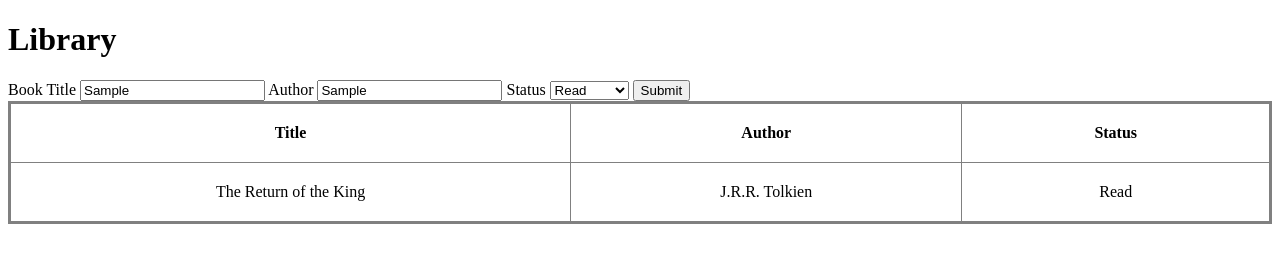
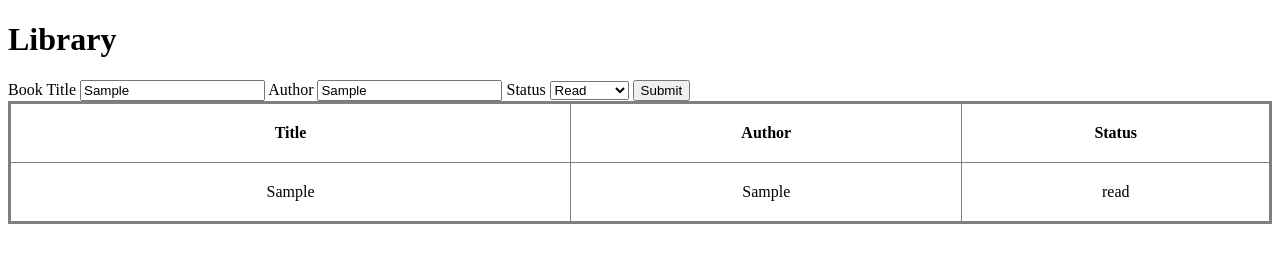
Before and after one commit to coleenhuang/Library-App, a plain HTML site: page index.html in a window 1280 px wide. Both pictures are taken after typing "Sample", "Sample" into the empty fields and a click on the button "Submit". Drawn offline with Linux system fonts and the light colour scheme.

Commit message:
implemented function to render html table entries from myLibrary array

```diff
--- a/index.html
+++ b/index.html
@@ -27,7 +27,7 @@
             <th>Author</th>
             <th>Status</th>
         </thead>
-        <tbody>
+        <tbody id="table-body">
             <tr>
                 <td>The Return of the King</td>
                 <td>J.R.R. Tolkien</td>
--- a/index.js
+++ b/index.js
@@ -4,9 +4,11 @@ const $form = document.querySelector("form").addEventListener("submit", (e) => {
     console.log('form submitted')
     addBooktoLibrary()
   });
+
 const $title = document.querySelector("#title");
 const $author = document.querySelector("#author");
 const $status = document.querySelector("#status");
+const $tableBody = document.querySelector("#table-body")
 
 function Book(title, author, status) {
     //the constructor
@@ -28,6 +30,8 @@ function addBooktoLibrary() {
     else {
         let newBook = new Book($title.value, $author.value, $status.value)
         myLibrary.push(newBook);
+        console.log('book added')
+        render();
     }
 
 }
@@ -40,3 +44,16 @@ function deleteBook() {
 function toggleStatus() {
     //toggles read status
 }
+
+function render() {
+        console.log('rendered')
+        $tableBody.innerHTML = myLibrary.map(book => {
+           return (
+               `<tr>
+                    <td>${book.title}</td>
+                    <td>${book.author}</td>
+                    <td>${book.status}</td>
+                </tr>`
+                )
+        }).join('')
+}
```
